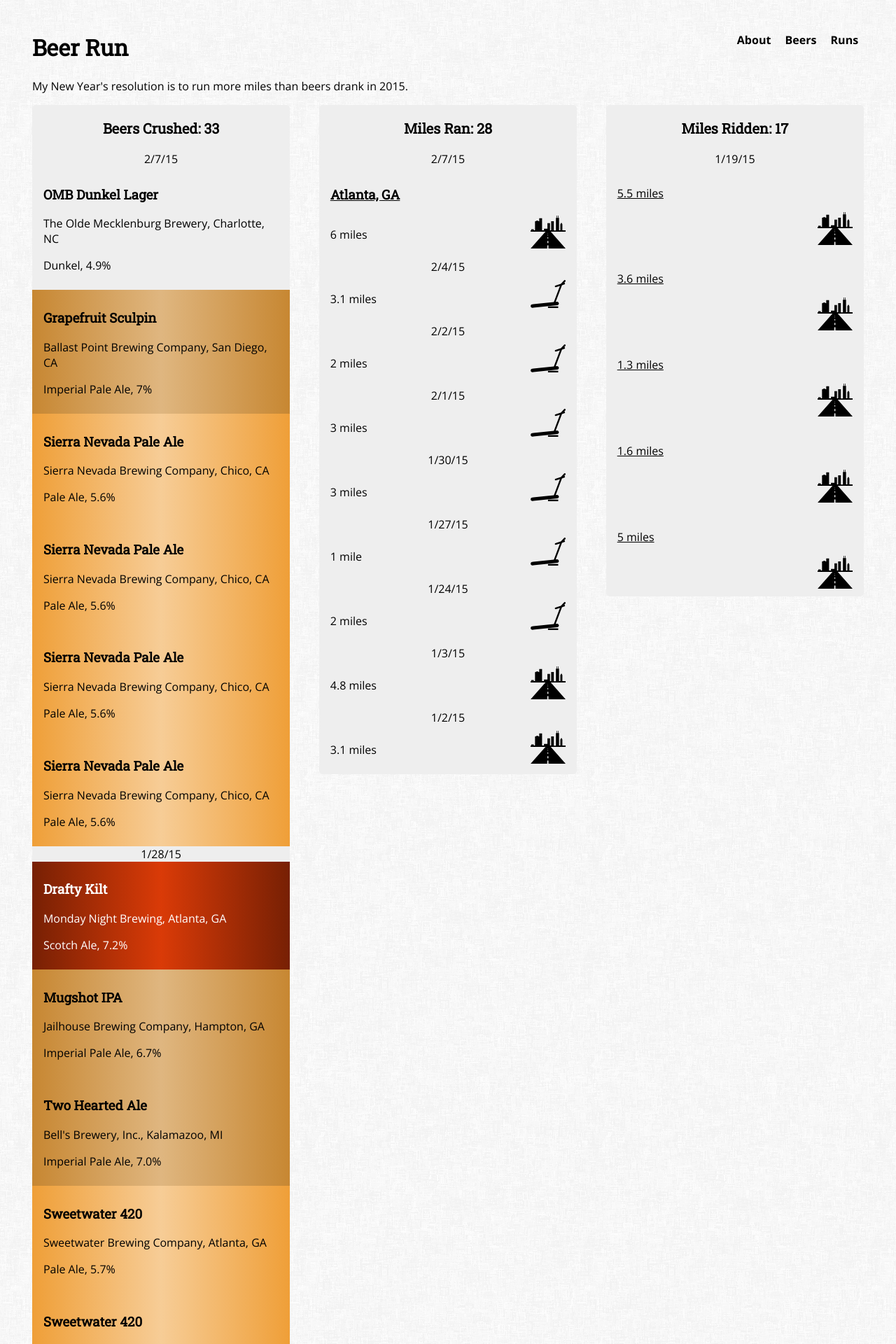
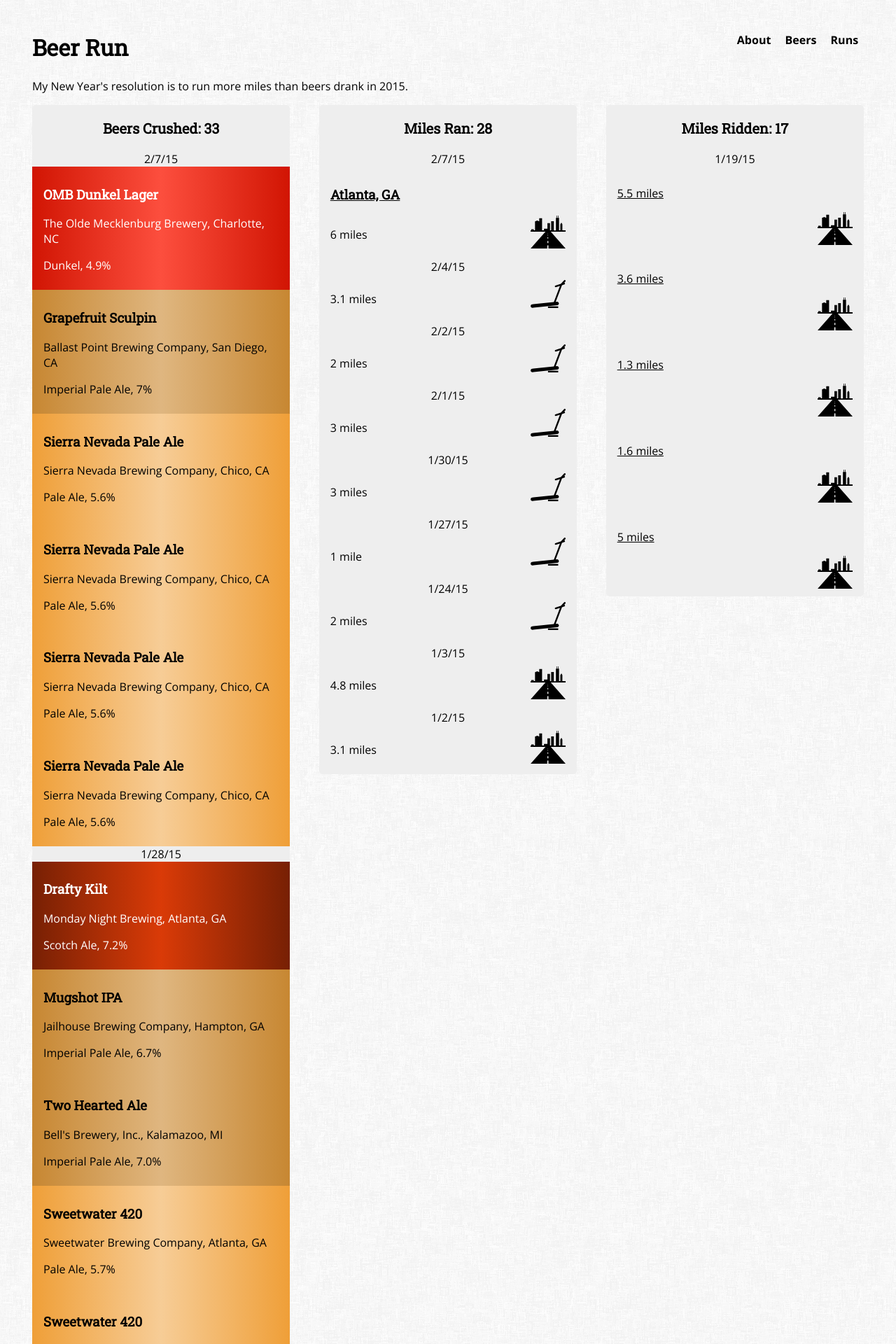
Before and after one commit to rhewitt22/beer-run, a Jekyll site: the page built from index.html, in a window 1280 px wide. Shown: the top 1920 px of the page at 70% size. Built offline with Jekyll 4.4.1, drawn with Linux system fonts in a browser that asks for light colours; nearby versions of some CDN libraries.

Commit message:
Added new beer style

```diff
--- a/_sass/_beer-styles.scss
+++ b/_sass/_beer-styles.scss
@@ -25,3 +25,9 @@
   background-color: #772004;
   background-image: linear-gradient(to right, #772004, lighten(#772004, 20), #772004);
 }
+
+.dunkel {
+  color: white;
+  background-color: #d11503;
+  background-image: linear-gradient(to right, #d11503, lighten(#d11503, 20), #d11503);
+}
```
